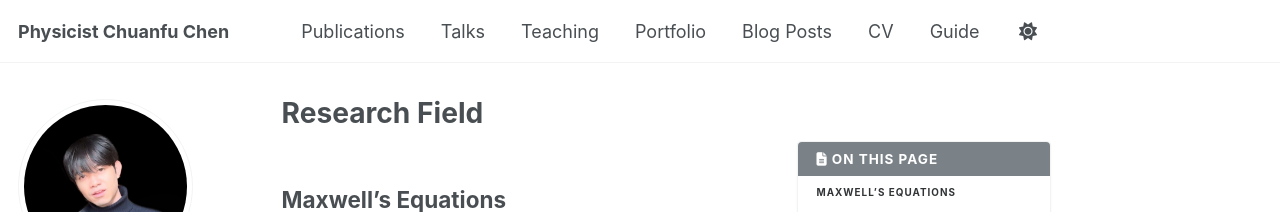
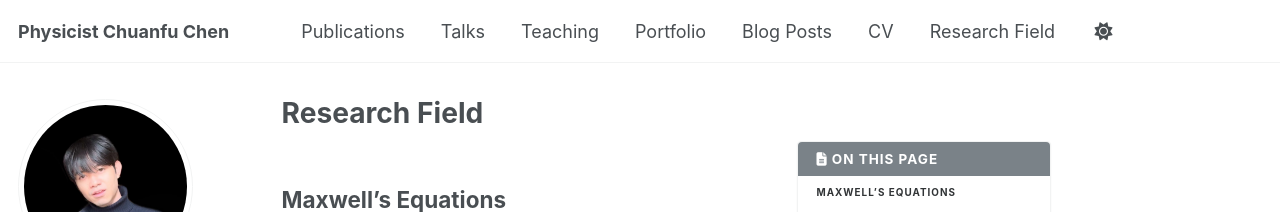
Before and after one commit to OnePhysicist/OnePhysicist.github.io, a Jekyll site: the page built from _pages/research-field.md, in a window 1280 px wide. Shown: the top 212 px of the page. Built offline with Jekyll 4.4.1, drawn with Linux system fonts in a browser that asks for light colours; some web fonts are replaced; a script that is not in the unit is left out.

Commit message:
research

```diff
--- a/_data/navigation.yml
+++ b/_data/navigation.yml
@@ -29,5 +29,5 @@ main:
   # - title: "CV"
   #   url: /cv-json/
 
-  - title: "Guide"
-    url: /markdown/
+  - title: "Research Field"
+    url: /research-field/
```
Also changed, not shown: _pages/research-field.md (renamed from _pages/guide.md).
